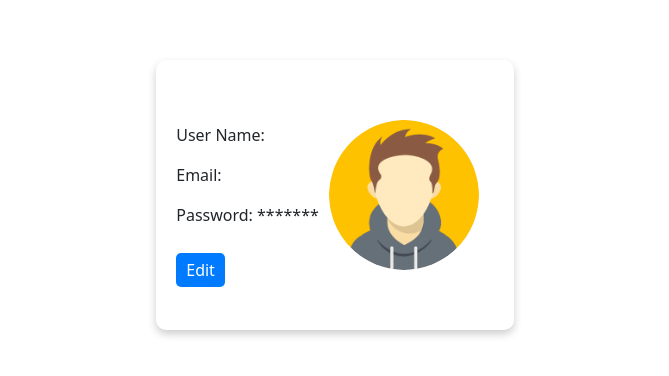
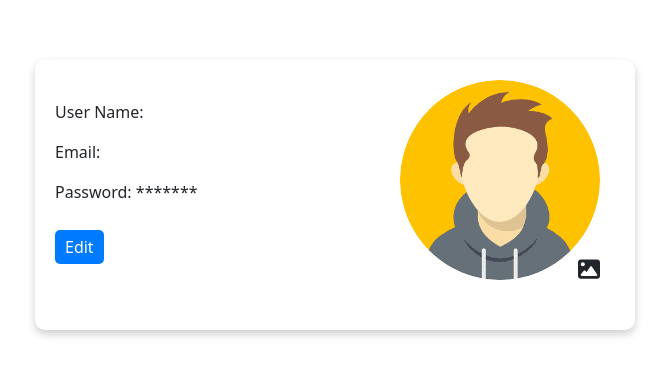
Before and after one commit to mayadahan77/web-final-FE, a React (Vite) app: page /profile in a window 1280 px wide. Shown: the top 376 px of the page, without its empty margins (430-1099 px from the left). Built offline with nearby package versions, Linux system fonts and the light colour scheme.

Commit message:
add picture upload to the profile and logout

```diff
--- a/package.json
+++ b/package.json
@@ -13,12 +13,14 @@
     "@fortawesome/fontawesome-svg-core": "^6.7.2",
     "@fortawesome/free-solid-svg-icons": "^6.7.2",
     "@fortawesome/react-fontawesome": "^0.2.2",
+    "@hookform/resolvers": "^4.1.2",
     "axios": "^1.7.9",
     "bootstrap": "^5.3.3",
     "react": "^19.0.0",
     "react-dom": "^19.0.0",
     "react-hook-form": "^7.54.2",
-    "react-router-dom": "^7.2.0"
+    "react-router-dom": "^7.2.0",
+    "zod": "^3.24.2"
   },
   "devDependencies": {
     "@eslint/js": "^9.19.0",
--- a/src/components/App/App.tsx
+++ b/src/components/App/App.tsx
@@ -23,7 +23,6 @@ function App() {
   }, []);
   // TODO: when update the user in the profil should re load the user data maybe create with a hoack?
 
-
   return (
     <Router>
       <div className={AppStyle.container}>
@@ -45,5 +44,5 @@ function App() {
     </Router>
   );
 }
-
+// TODO: when not login cant acsses posts and profile pages at all even via link
 export default App;
--- a/src/components/RegistrationPage/LoginPage.tsx
+++ b/src/components/RegistrationPage/LoginPage.tsx
@@ -16,7 +16,7 @@ const LoginPage: FC = () => {
       alert("Please enter both username and password");
     }
   };
-
+//TODO: add validtion
   return (
     <div className={LoginPageStyle.Container}>
       <div className={LoginPageStyle.Box}>
--- a/src/components/RegistrationPage/SignUpPage.tsx
+++ b/src/components/RegistrationPage/SignUpPage.tsx
@@ -30,6 +30,7 @@ const SignUpPage: FC = () => {
         window.location.href = "/";
       });
   };
+  //TODO: add validtion
 
   return (
     <div className={LoginPageStyle.Container}>
--- a/src/components/Sidenav/Sidenav.module.css
+++ b/src/components/Sidenav/Sidenav.module.css
@@ -24,6 +24,7 @@
   display: flex;
   flex-direction: column;
   margin-left: 15px;
+  font-size: 18px;
 }
 
 .nav a {
@@ -36,3 +37,11 @@
 .nav a:hover {
   color: #007BFF;
 }
+
+.logoutBtn{
+  color: red;
+  background-color: transparent;
+  text-decoration: underline;
+  border: none;
+  margin-top: 30px;
+}
--- a/src/components/Sidenav/Sidenav.tsx
+++ b/src/components/Sidenav/Sidenav.tsx
@@ -3,6 +3,15 @@ import { Link } from "react-router-dom";
 import SidenavStyle from "./Sidenav.module.css";
 import avatar from "../../assets/avatar.png";
 import { IUser } from "../../Interfaces";
+
+const handleLogout = () => {
+  // Clear user data and token
+  localStorage.removeItem("accessToken");
+  localStorage.removeItem("user");
+
+  // Redirect to login page
+  window.location.href = "/login"; // Refresh to enforce logout
+};
 
 const Sidenav: FC<{ user: IUser }> = ({ user }) => {
   return (
@@ -15,8 +24,10 @@ const Sidenav: FC<{ user: IUser }> = ({ user }) => {
         <Link to="/profile">Profile</Link>
         <Link to="/">Posts</Link>
       </nav>
+      <button className={SidenavStyle.logoutBtn} onClick={handleLogout}>
+        Logout
+      </button>
     </div>
   );
 };
-
 export default Sidenav;
--- a/src/components/UserProfile/UserProfile.module.css
+++ b/src/components/UserProfile/UserProfile.module.css
@@ -7,13 +7,12 @@
 
 .profileContainer {
   display: flex;
-  align-items: center;
+  justify-content: space-between;
   background-color: #fff;
   padding: 20px;
   border-radius: 10px;
   box-shadow: 0 4px 8px rgba(0, 0, 0, 0.2);
-  min-width: 35%;
-  max-width: 50%;
+  min-width: 600px;
   min-height: 270px;
   gap: 10px;
 }
@@ -26,11 +25,24 @@
 }
 
 .profilePic {
-  width: 150px;
-  height: 150px;
-  border-radius: 50%;
-  object-fit: cover;
+   width: 200px;
+   height: 200px;
+   align-self: center;
+   border-radius: 50%;
 }
+
+.uploadPicInput{
+    display: none;
+}
+
+.uploadPicIcon{
+    position: absolute;
+    bottom: 0px;
+    right: 0px;
+    cursor: pointer;
+    font-size: 22px;
+  }
+
 
 .userInfo {
   display: flex;
--- a/src/components/UserProfile/UserProfile.tsx
+++ b/src/components/UserProfile/UserProfile.tsx
@@ -1,9 +1,11 @@
-import { FC, useEffect, useState } from "react";
+import { FC, useEffect, useRef, useState } from "react";
 import UserProfileStyle from "./UserProfile.module.css";
 import Avatar from "../../assets/avatar.png";
 import { IUser } from "../../Interfaces";
 import axios from "axios";
 import Loader from "../Loader";
+import { FontAwesomeIcon } from "@fortawesome/react-fontawesome";
+import { faImage } from "@fortawesome/free-solid-svg-icons";
 
 const api = axios.create({
   baseURL: "http://localhost:3000",
@@ -14,14 +16,32 @@ const UserProfile: FC<{ user: IUser }> = ({ user }) => {
   const [userData, setUserData] = useState<IUser>(user);
   const [error, setError] = useState<string | null>(null);
   const [isLoading, setIsLoading] = useState<boolean>(false);
+  const [file, setFile] = useState<File | null>(null);
+  const fileInputRef = useRef<HTMLInputElement>(null);
 
   // TODO : this error i loading and all the api calling is reptitve maybe extract to somwhere
+
+  const handleFileChange = (event: React.ChangeEvent<HTMLInputElement>) => {
+    const selectedFile = event.target.files?.[0];
+    console.log("file ", selectedFile);
+
+    if (selectedFile) {
+      // Validate file type (only images allowed)
+      const validImageTypes = ["image/jpeg", "image/png", "image/gif", "image/webp"];
+
+      if (!validImageTypes.includes(selectedFile.type)) {
+        alert("Invalid file type! Please select an image (JPEG, PNG, GIF, WebP).");
+        return;
+      }
+      //setUserData({ ...userData, ["imgUrl"]: selectedFile }); // TODO: how to convert the file to img to send to the BE
+      setFile(selectedFile);
+    }
+  };
 
   useEffect(() => {
     const user = localStorage.getItem("user");
     if (user) {
       const userObj: IUser = JSON.parse(user);
-      console.log("users");
       setUserData(userObj);
     }
   }, []);
@@ -43,7 +63,7 @@ const UserProfile: FC<{ user: IUser }> = ({ user }) => {
 
       const response = await api.put(`/users/${userData._id}`, userData, {
         headers: {
-          Authorization: `Bearer ${token}`,
+          Authorization: `JWT ${token}`,
           "Content-Type": "application/json",
         },
       });
@@ -67,7 +87,8 @@ const UserProfile: FC<{ user: IUser }> = ({ user }) => {
     onSave(userData);
     setEditMode(false);
   };
-
+//TODO: add validtion to the edit i was able to remove the email and the user name not good!
+// I dont understand how it is posible since there is some validtion in the BE
   return (
     <div className={UserProfileStyle.pageContainer}>
       <div className={UserProfileStyle.profileContainer}>
@@ -123,7 +144,26 @@ const UserProfile: FC<{ user: IUser }> = ({ user }) => {
           )}
         </div>
         <div className={UserProfileStyle.imageContainer}>
-          <img src={userData.imgUrl ? userData.imgUrl : Avatar} alt="User" className={UserProfileStyle.profilePic} />
+          <div style={{ display: "flex", justifyContent: "center", position: "relative" }}>
+            {/* Show selected image preview */}
+            <img src={file ? URL.createObjectURL(file) : Avatar} alt="User" className={UserProfileStyle.profilePic} />
+
+            {/* Hidden file input */}
+            <input
+              className={UserProfileStyle.uploadPicInput}
+              type="file"
+              ref={fileInputRef}
+              accept="image/*"
+              onChange={handleFileChange}
+            />
+
+            {/* Clickable icon to trigger file selection */}
+            <FontAwesomeIcon
+              className={UserProfileStyle.uploadPicIcon}
+              onClick={() => fileInputRef.current?.click()}
+              icon={faImage}
+            />
+          </div>
         </div>
       </div>
     </div>
```
Also changed, not shown: 1 other file (tests, documents, lock files or other folders).
